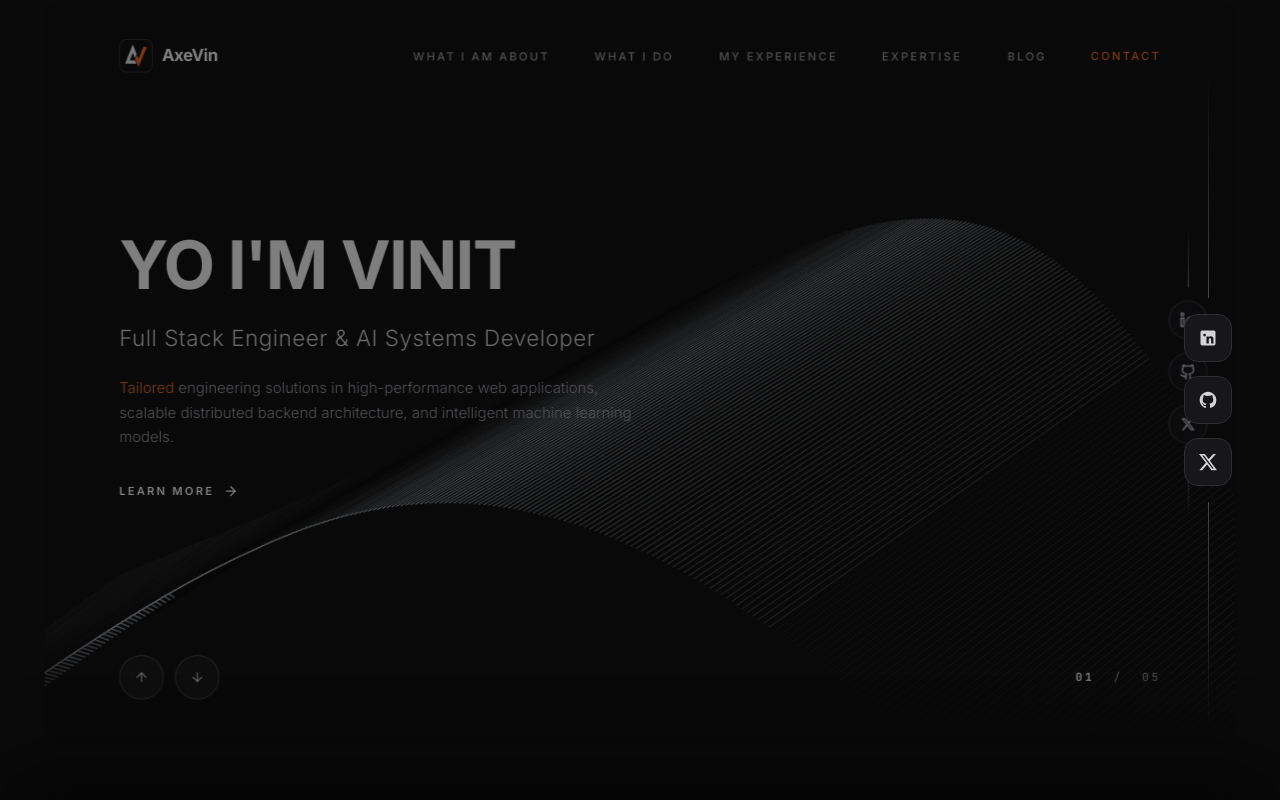
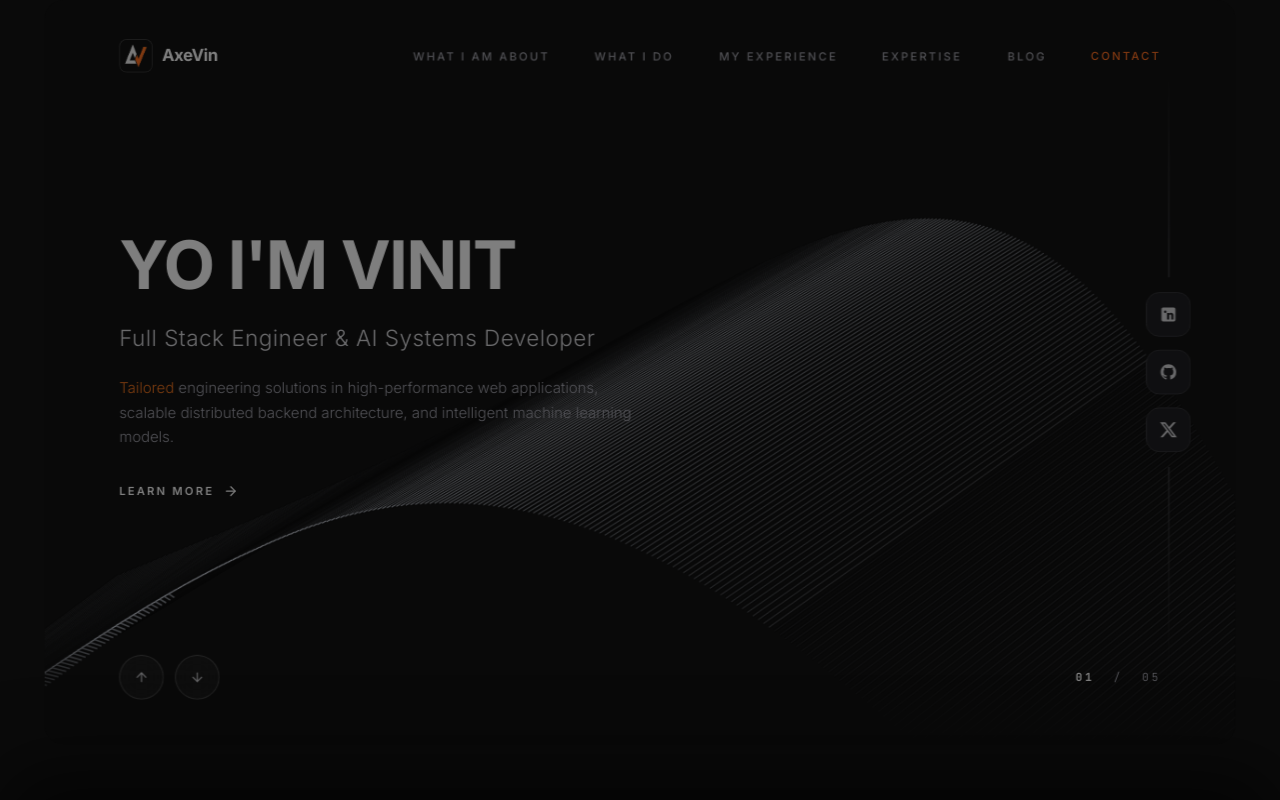
Before and after one commit to vinit-singh2007/My-Portfolio, a Next.js app: page / in a window 1280 px wide. Shown: the top 800 px of the page. Built offline with nearby package versions, Linux system fonts and the light colour scheme.

Commit message:
fix: mount social rail strictly inside landing page (hero) and remove from global layout

```diff
--- a/src/app/layout.tsx
+++ b/src/app/layout.tsx
@@ -1,7 +1,6 @@
 import type { Metadata } from "next";
 import { Inter, JetBrains_Mono, Dancing_Script } from "next/font/google";
 import Opening from "@/components/Opening";
-import SocialRail from "@/components/SocialRail";
 import "./globals.css";
 
 const inter = Inter({
@@ -65,7 +64,6 @@ export default function RootLayout({
       </head>
       <body className="min-h-full flex flex-col bg-[#0A0A0A] text-[#EDEDED] antialiased font-[var(--font-inter)] selection:bg-white/20 selection:text-white">
         <Opening />
-        <SocialRail />
         {children}
       </body>
     </html>
--- a/src/components/Hero.tsx
+++ b/src/components/Hero.tsx
@@ -6,7 +6,7 @@ import { Menu, X, ArrowUp, ArrowDown, ArrowRight, ExternalLink } from 'lucide-re
 import Image from 'next/image';
 import ThreeBackground from './ThreeBackground';
 import TextRollLink from './TextRollLink';
-import HeroSocials from './HeroSocials';
+import SocialRail from './SocialRail';
 import { playNavHoverSound, playNavClickSound } from '@/lib/navSound';
 
 const NAV_LINKS = [
@@ -332,8 +332,8 @@ export default function Hero() {
         </div>
       </div>
 
-      {/* ── Animated Social Links Rail (Right Side & Mobile) ── */}
-      <HeroSocials />
+      {/* ── Animated Social Links Rail (Right Side) ── */}
+      <SocialRail />
 
       {/* ── Bottom Section: Circular Navigation Controls & Indicators (Matching Video) ── */}
       <div className="relative z-20 w-full px-6 sm:px-12 lg:px-20 pb-8 sm:pb-12 flex items-center justify-between">
--- a/src/components/SocialRail.module.css
+++ b/src/components/SocialRail.module.css
@@ -20,9 +20,9 @@
   --rail-icon-color: #3a3a3e;
 }
 
-/* ── Fixed Social Rail Container ── */
+/* ── Social Rail Container (Positioned on Landing Page / Hero) ── */
 .rail {
-  position: fixed;
+  position: absolute;
   right: clamp(16px, 4vw, 48px);
   top: 50%;
   transform: translateY(-50%);
@@ -30,7 +30,7 @@
   display: flex;
   flex-direction: column;
   align-items: center;
-  z-index: 45;
+  z-index: 25;
   pointer-events: none;
   user-select: none;
 }
```
